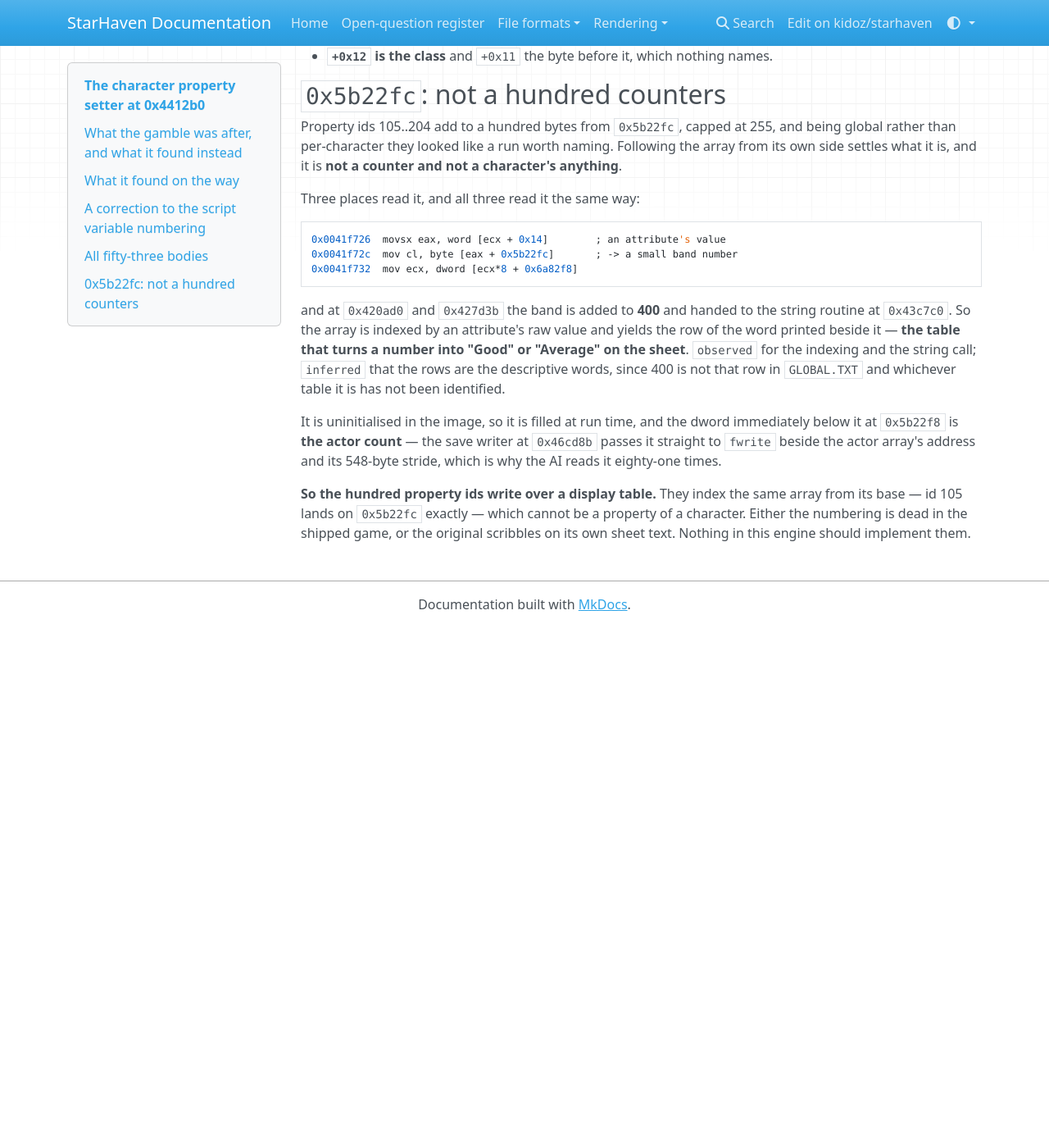
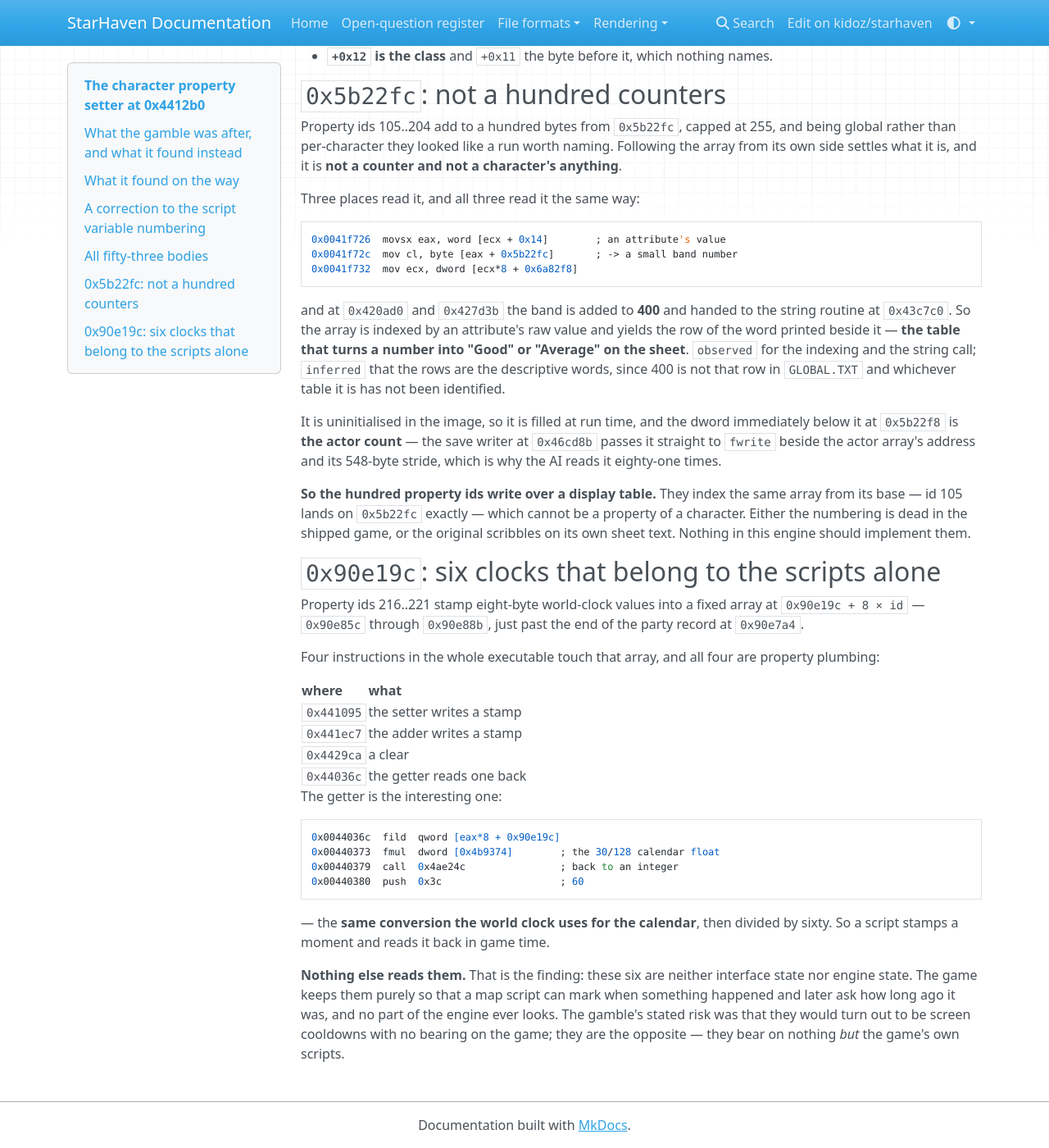
Before and after one commit to kidoz/starhaven, an MkDocs documentation site: the page built from docs/formats/character-properties.md, in a window 1280 px wide and 1400 px high, scrolled down 2752 px. Shown: the whole window at 82% size. Built offline with MkDocs 1.6.1, drawn with Linux system fonts in a browser that asks for light colours; nearby versions of some CDN libraries; before the commit the page ends 3517 px from its top, so only the background shows below that.

Commit message:
Name the six script-only clocks past the party record

````diff
--- a/docs/formats/character-properties.md
+++ b/docs/formats/character-properties.md
@@ -163,3 +163,38 @@ same array from its base — id 105 lands on `0x5b22fc` exactly — which cannot
 be a property of a character. Either the numbering is dead in the shipped
 game, or the original scribbles on its own sheet text. Nothing in this engine
 should implement them.
+
+## `0x90e19c`: six clocks that belong to the scripts alone
+
+Property ids 216..221 stamp eight-byte world-clock values into a fixed array
+at `0x90e19c + 8 × id` — `0x90e85c` through `0x90e88b`, just past the end of
+the party record at `0x90e7a4`.
+
+Four instructions in the whole executable touch that array, and all four are
+property plumbing:
+
+| where | what |
+| --- | --- |
+| `0x441095` | the setter writes a stamp |
+| `0x441ec7` | the adder writes a stamp |
+| `0x4429ca` | a clear |
+| `0x44036c` | the getter reads one back |
+
+The getter is the interesting one:
+
+```
+0x0044036c  fild  qword [eax*8 + 0x90e19c]
+0x00440373  fmul  dword [0x4b9374]        ; the 30/128 calendar float
+0x00440379  call  0x4ae24c                ; back to an integer
+0x00440380  push  0x3c                    ; 60
+```
+
+— the **same conversion the world clock uses for the calendar**, then divided
+by sixty. So a script stamps a moment and reads it back in game time.
+
+**Nothing else reads them.** That is the finding: these six are neither
+interface state nor engine state. The game keeps them purely so that a map
+script can mark when something happened and later ask how long ago it was, and
+no part of the engine ever looks. The gamble's stated risk was that they would
+turn out to be screen cooldowns with no bearing on the game; they are the
+opposite — they bear on nothing *but* the game's own scripts.
````
Also changed, not shown: README.md (+10 -0 lines), 3 other files.
